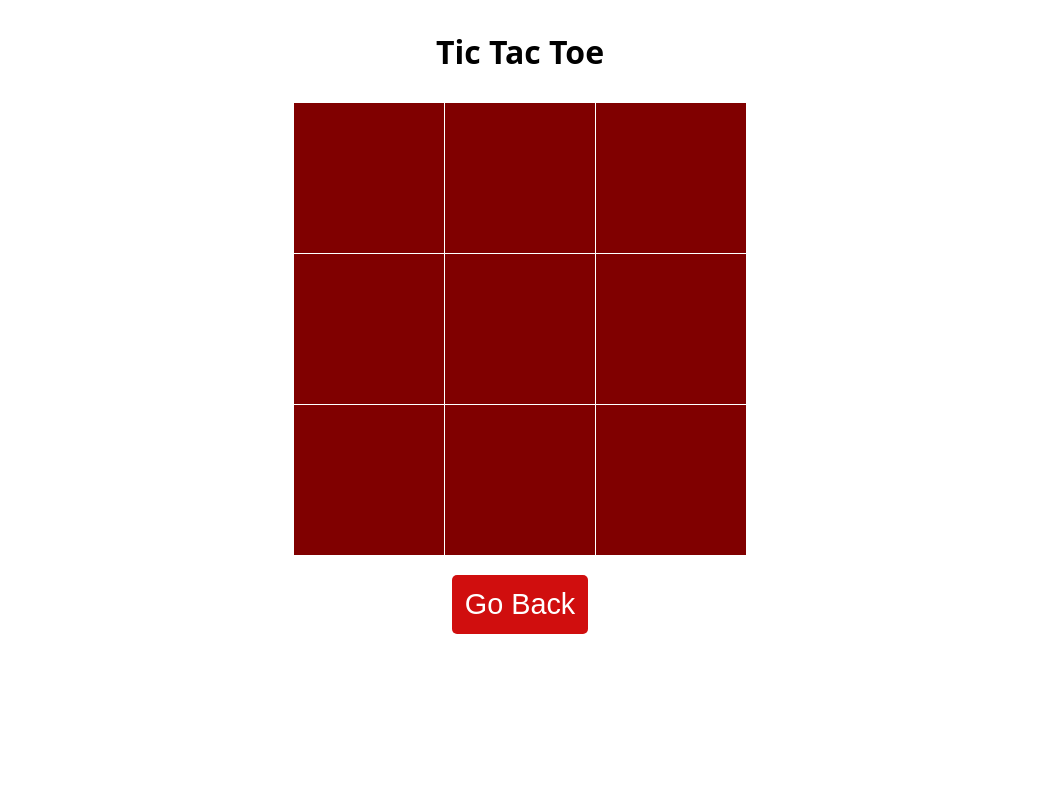
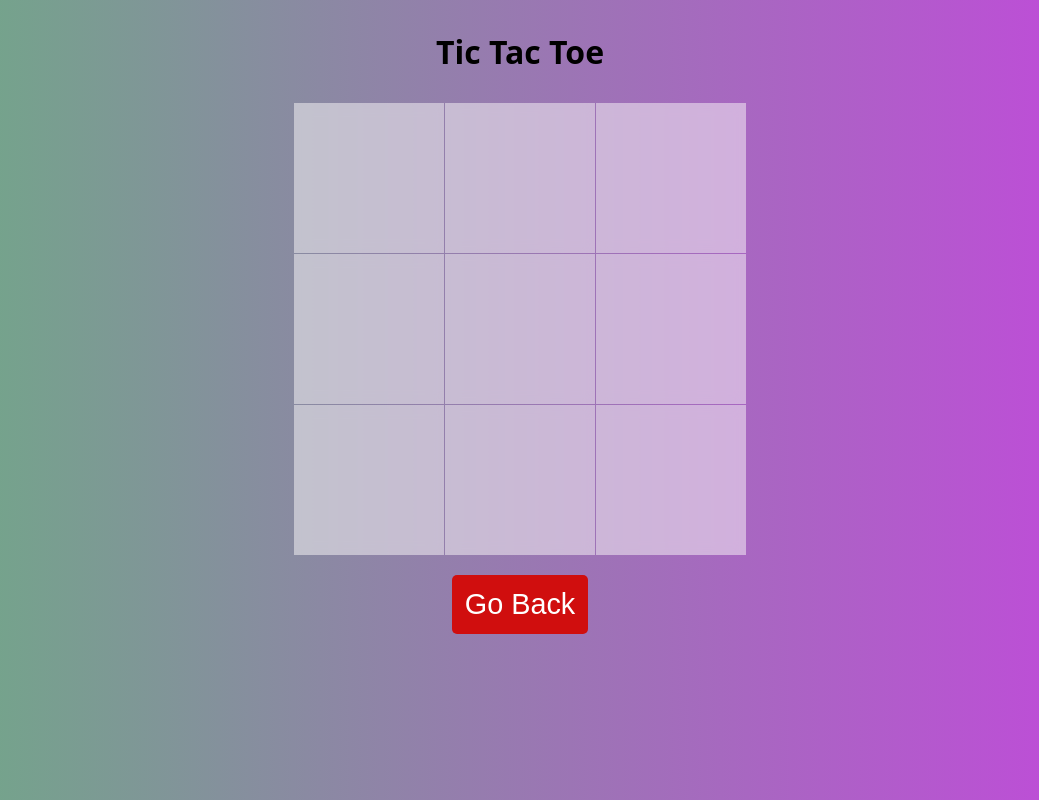
Before and after one commit to karthicbz/TicTacToe_OdinProject, a plain HTML site: page index.html in a window 1280 px wide. Both pictures are taken after a click on the button "Play". Shown: the whole page, without its empty margins (120-1159 px from the left). Drawn offline with Linux system fonts and the light colour scheme.

Commit message:
add random gradient as background

```diff
--- a/scripts/script.js
+++ b/scripts/script.js
@@ -5,6 +5,7 @@ const playAgain = document.querySelector('.play-again');
 const play = document.querySelector('.play');
 const backButton = document.querySelector('.back');
 const choosenGame = document.querySelector('#game');
+const body = document.querySelector('body');
 
 let playAgainActive = false;
 
@@ -288,6 +289,24 @@ const players = (value)=>{
     return {value};
 }
 
+const getRandomRgb = ()=>{
+    const rgb = [];
+    for(let i=0; i<3; i++){
+        rgb.push(Math.floor(Math.random()*256));
+    }
+    return {rgb};
+}
+
+const changeBackground = ()=>{
+    const color1 = getRandomRgb().rgb;
+    const color2 = getRandomRgb().rgb;
+    body.setAttribute('style', `background-image: linear-gradient(to right, rgb(${color1[0]}, ${color1[1]}, ${color1[2]}),
+    rgb(${color2[0]}, ${color2[1]}, ${color2[2]}));`);
+    // console.log(color1, color2);
+}
+
+setInterval(changeBackground, 1000);
+
 const player1 = players('X');
 const player2 = players('O');
 
--- a/styles/style.css
+++ b/styles/style.css
@@ -29,7 +29,8 @@ h1{
 .cell-container>div{
     /* width: 150px;
     height: 150px; */
-    background-color: maroon;
+    background-color: rgba(252, 250, 250, 0.5);
+    backdrop-filter: blur(6px);
     display: grid;
     grid-template: 1fr/1fr;
     align-items: center;
```
